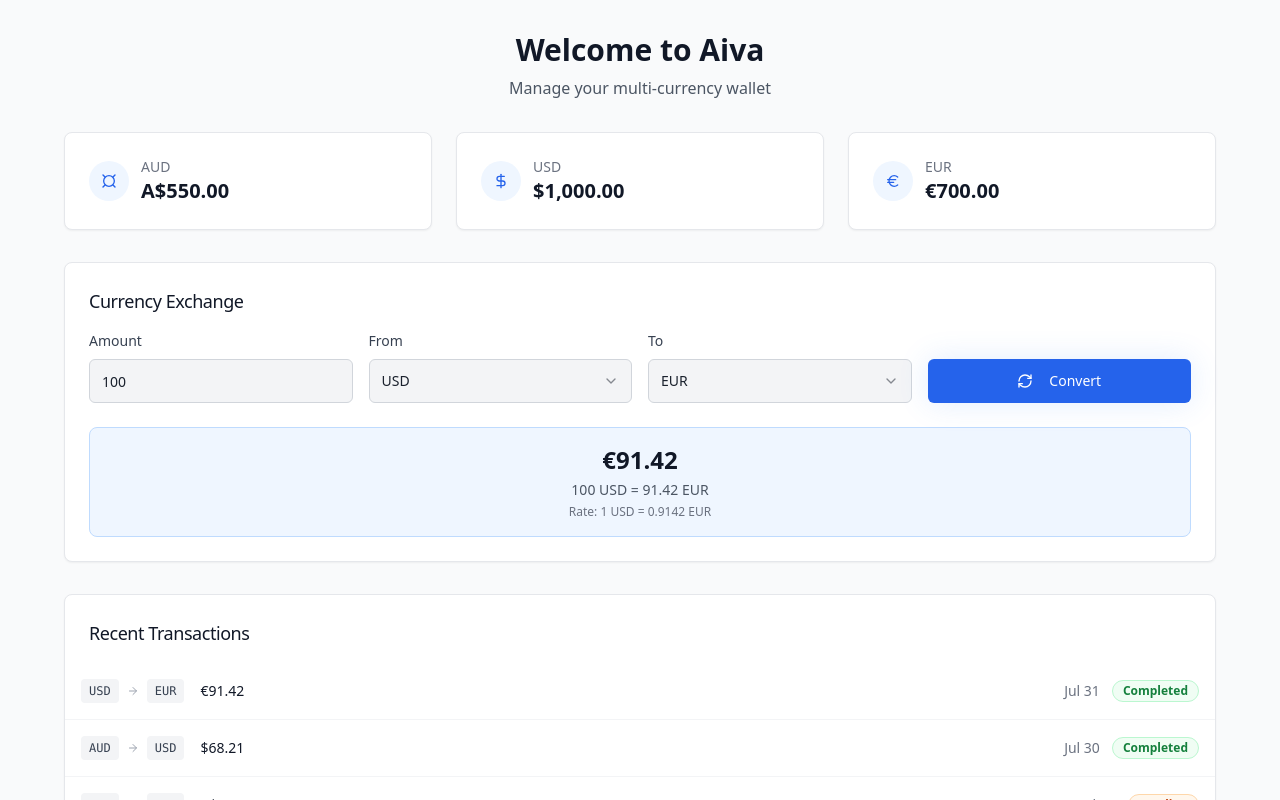
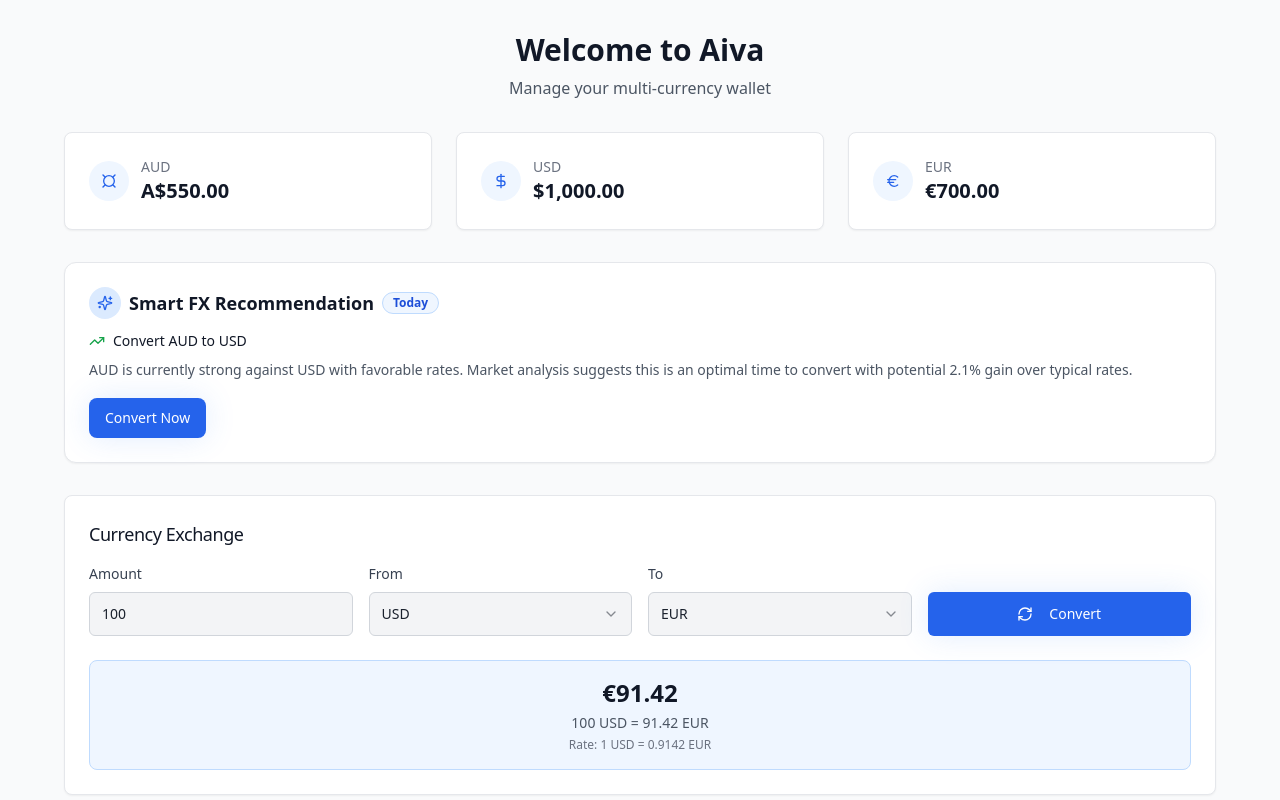
Before and after one commit to cheeroo2020/aiva-glow-wallet, a React (Vite) app: page / in a window 1280 px wide. Shown: the top 800 px of the page. Built offline with nearby package versions, Linux system fonts and the light colour scheme.

Commit message:
Add Smart FX Recommendations card
Added a card-style UI for Smart FX Recommendations. Includes AI-driven currency conversion suggestions, a short AI explanation, and a 'Convert Now' button with a minimalistic design, rounded edges, and a fintech tone.

```diff
--- a/src/components/WalletDashboard.tsx
+++ b/src/components/WalletDashboard.tsx
@@ -3,7 +3,7 @@ import { Card, CardContent, CardHeader, CardTitle } from "@/components/ui/card";
 import { Input } from "@/components/ui/input";
 import { Select, SelectContent, SelectItem, SelectTrigger, SelectValue } from "@/components/ui/select";
 import { Badge } from "@/components/ui/badge";
-import { ArrowRightIcon, DollarSignIcon, EuroIcon, CurrencyIcon, RefreshCwIcon } from "lucide-react";
+import { ArrowRightIcon, DollarSignIcon, EuroIcon, CurrencyIcon, RefreshCwIcon, SparklesIcon, TrendingUpIcon } from "lucide-react";
 import { useState } from "react";
 
 const WalletDashboard = () => {
@@ -112,6 +112,37 @@ const WalletDashboard = () => {
           ))}
         </div>
 
+        {/* Smart FX Recommendations */}
+        <Card className="bg-white border border-gray-200 shadow-sm rounded-xl">
+          <CardContent className="p-6">
+            <div className="flex items-start justify-between">
+              <div className="flex-1">
+                <div className="flex items-center space-x-2 mb-3">
+                  <div className="w-8 h-8 rounded-full bg-blue-100 flex items-center justify-center">
+                    <SparklesIcon className="h-4 w-4 text-blue-600" />
+                  </div>
+                  <h3 className="text-lg font-semibold text-gray-900">Smart FX Recommendation</h3>
+                  <Badge className="bg-blue-50 text-blue-700 border-blue-200 text-xs">Today</Badge>
+                </div>
+
+                <div className="mb-4">
+                  <div className="flex items-center space-x-2 mb-2">
+                    <TrendingUpIcon className="h-4 w-4 text-green-600" />
+                    <span className="text-sm font-medium text-gray-900">Convert AUD to USD</span>
+                  </div>
+                  <p className="text-sm text-gray-600 leading-relaxed">
+                    AUD is currently strong against USD with favorable rates. Market analysis suggests this is an optimal time to convert with potential 2.1% gain over typical rates.
+                  </p>
+                </div>
+
+                <Button className="w-full sm:w-auto bg-blue-600 hover:bg-blue-700 text-white font-medium rounded-lg">
+                  Convert Now
+                </Button>
+              </div>
+            </div>
+          </CardContent>
+        </Card>
+
         {/* FX Converter */}
         <Card className="bg-white border border-gray-200 shadow-sm">
           <CardHeader className="pb-4">
```
